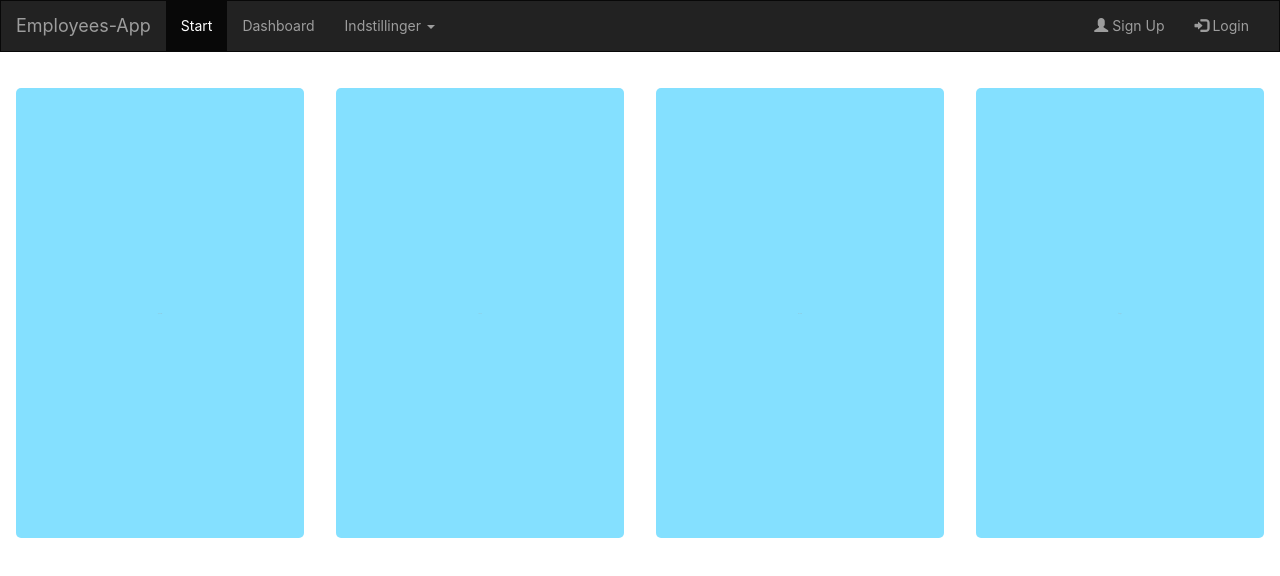
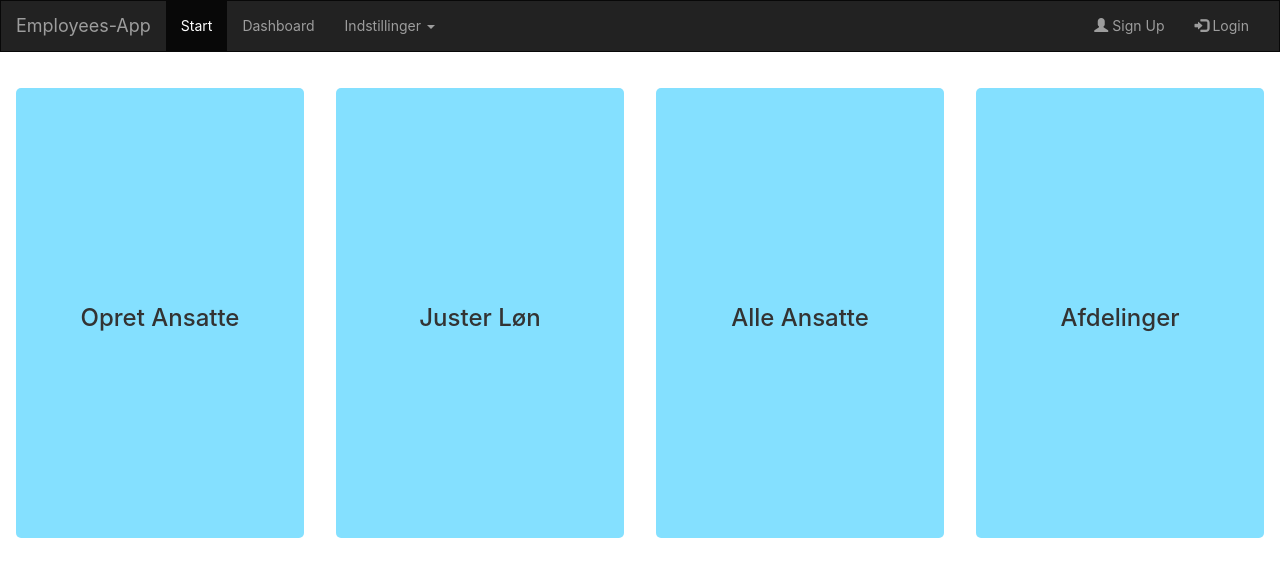
Before and after one commit to Povlsen/Clientside_H2, a React (Create React App) app in the folder h2-app/: page / in a window 1280 px wide. Shown: the top 576 px of the page. Built offline with nearby package versions, Linux system fonts and the light colour scheme.

Commit message:
Added text

```diff
--- a/h2-app/src/Pages/Dashboard/index.js
+++ b/h2-app/src/Pages/Dashboard/index.js
@@ -4,10 +4,10 @@ class Dashboard extends Component {
   render() {
     return (
       <body className="dashboard_grid">
-        <div className="grid_item"> Opret Ansatte </div>
-        <div className="grid_item"> Juster Løn </div>
-        <div className="grid_item"> Alle Ansatte </div>
-        <div className="grid_item"> Afdelinger </div>
+        <div className="grid_item"> <h3> Opret Ansatte </h3> </div>
+        <div className="grid_item"> <h3> Juster Løn </h3></div>
+        <div className="grid_item"> <h3> Alle Ansatte </h3></div>
+        <div className="grid_item"> <h3> Afdelinger </h3> </div>
       </body>
     );
   }
--- a/h2-app/src/index.css
+++ b/h2-app/src/index.css
@@ -27,7 +27,6 @@ h4 {
 }
 
 .grid_item{
-  color: rgba(169, 169, 169, 1);
   align-content: center;
   text-align: center;
   margin: 5%;
@@ -38,7 +37,6 @@ h4 {
 }
 
 .grid_item:hover{
-  color: rgba(200, 200, 200, 1);
   font-size: 6%;
 }
 
@@ -52,8 +50,6 @@ h4 {
     grid-template-rows: 50% 50%;
     grid-template-columns: 50% 50%;
     position: relative;
-    width: 100%;
-    height: auto;
   }
 
   .grid_item{
```
